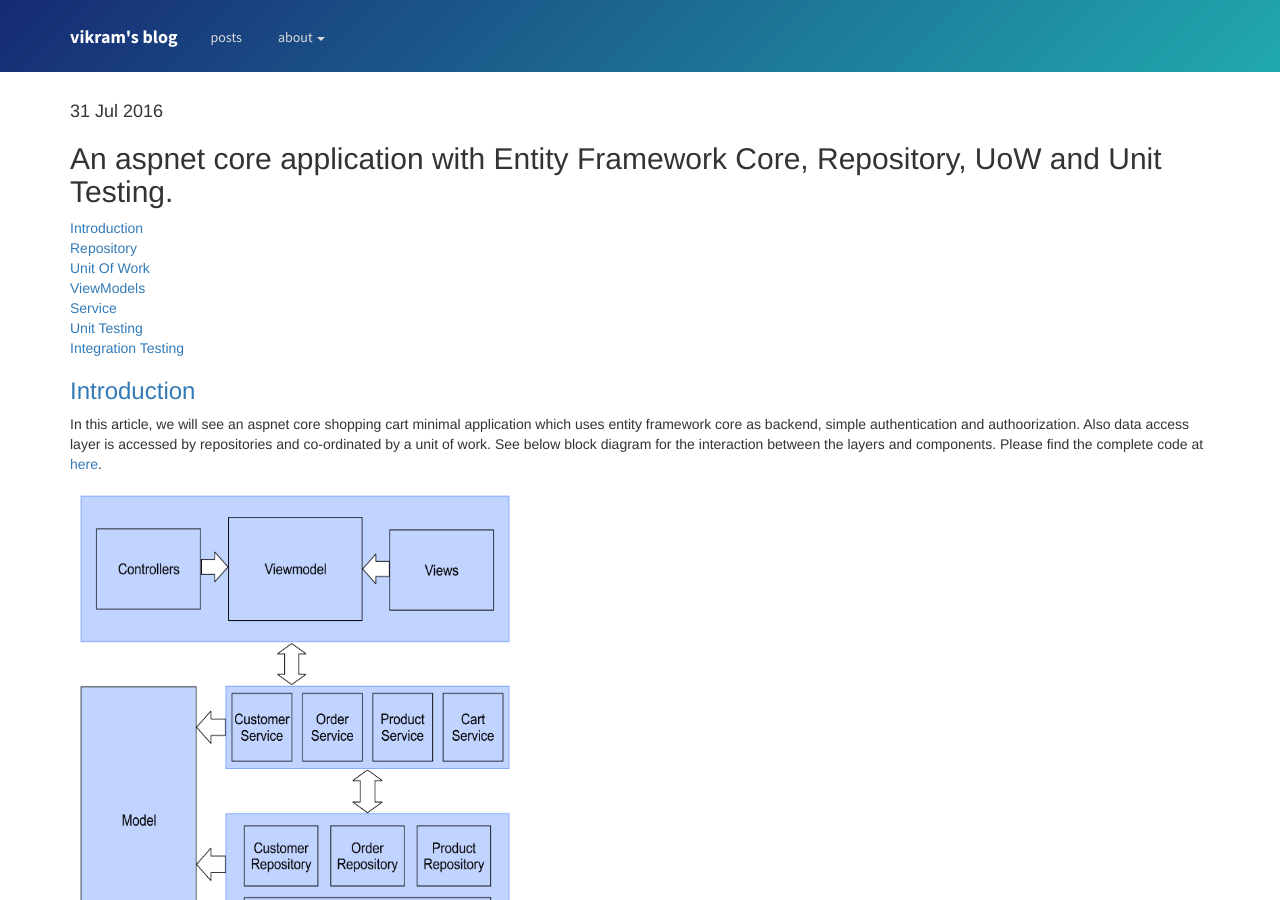
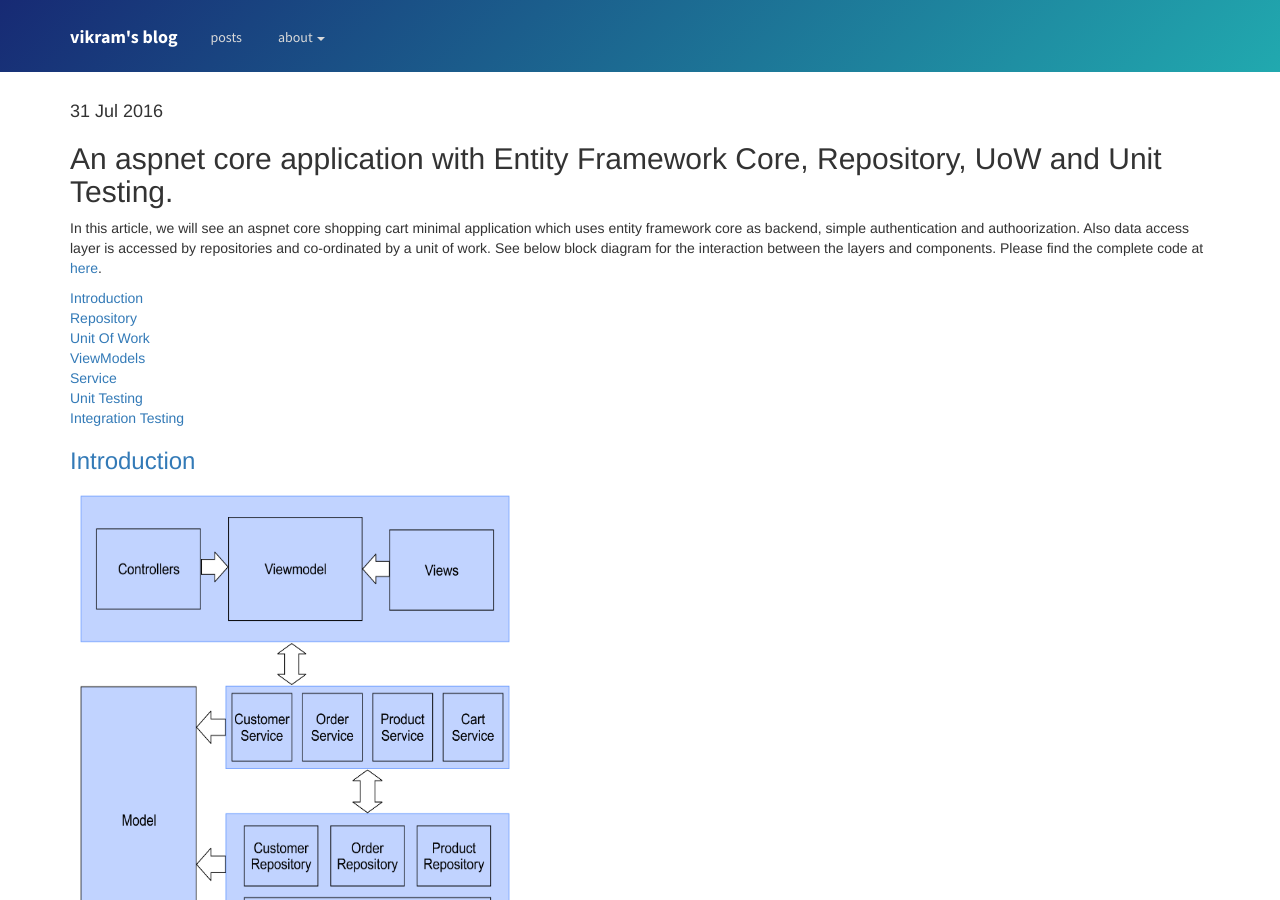
Before and after one commit to srirangamv/srirangamv.github.io, a Jekyll site: the page built from _posts/2016-07-31-complete-aspnetcore-app.md, in a window 1280 px wide and 900 px high. Built offline with Jekyll 4.4.1, drawn with Linux system fonts in a browser that asks for light colours; nearby versions of some CDN libraries.

Commit message:
post modified.

```diff
--- a/_posts/2016-07-31-complete-aspnetcore-app.md
+++ b/_posts/2016-07-31-complete-aspnetcore-app.md
@@ -6,6 +6,10 @@
 date: 2016-07-31
 ---
 
+<p>
+    In this article, we will see an aspnet core shopping cart minimal application which uses entity framework core as backend, simple authentication and authoorization. Also data access layer is accessed by repositories and co-ordinated by a unit of work. See below block diagram for the interaction between the layers and components. Please find the complete code at <a href="https://github.com/vwtt/aspnetcorecompleteapp" title="code download path">here</a>.
+</p>
+<!--more-->
 <p>
     <a href="#section1">Introduction</a><br>
     <a href="#section2">Repository</a><br>
@@ -17,10 +21,6 @@
 </p>
 <h3><a name="section1">Introduction</a></h3>
 <p>
-    <p>
-        In this article, we will see an aspnet core shopping cart minimal application which uses entity framework core as backend, simple authentication and authoorization. Also data access layer is accessed by repositories and co-ordinated by a unit of work. See below block diagram for the interaction between the layers and components. Please find the complete code at <a href="https://github.com/vwtt/aspnetcorecompleteapp" title="code download path">here</a>.
-    </p>
-    <!--more-->
     <figure>
       <img src="/images/BlipkartArchitecture.png" alt="Blipkart Architecture Diagram" width="450" height="600" />
       <figcaption>Blipkart Architecture Diagram</figcaption>
```
